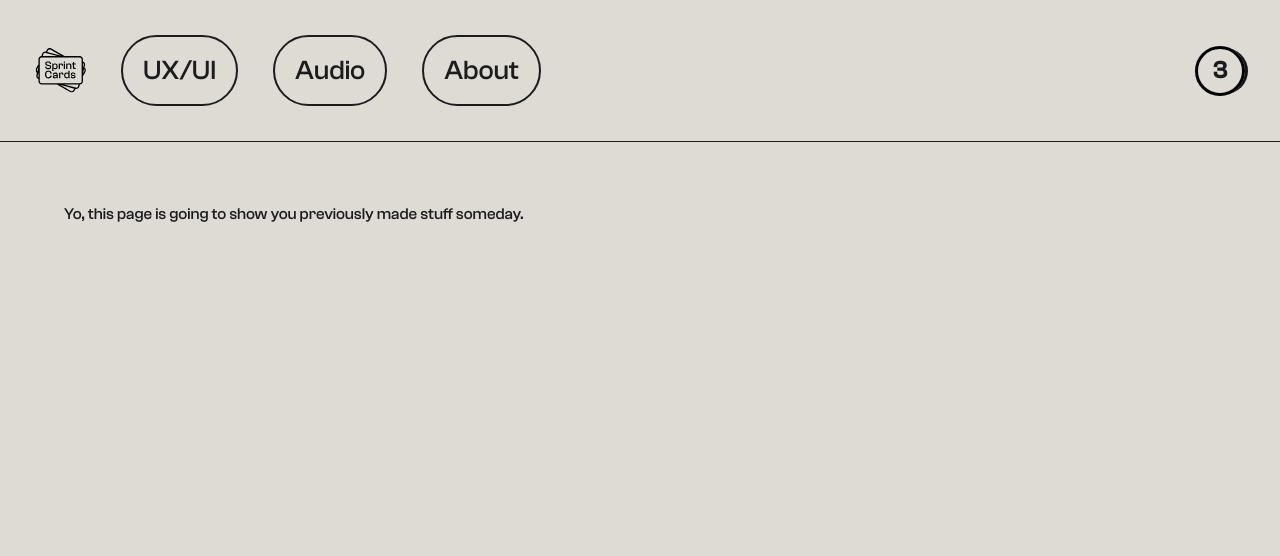
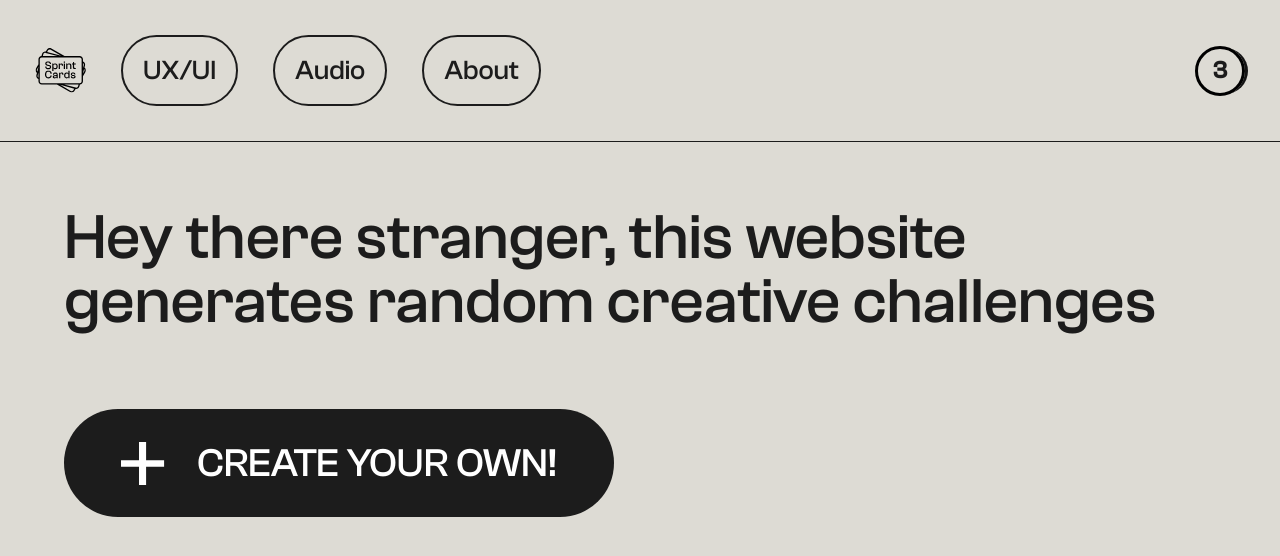
Before and after one commit to tjerk-git/sprint-cards, a SvelteKit app: page / in a window 1280 px wide. Shown: the top 556 px of the page. Built offline with nearby package versions, Linux system fonts and the light colour scheme.

Commit message:
publishing time?

```diff
--- /dev/null
+++ b/src/lib/components/createButton.svelte
@@ -0,0 +1,57 @@
+<script>
+	/**
+	 * @type {any}
+	 */
+	export let chaos;
+	/**
+	 * @type {string}
+	 */
+	export let title = '';
+	/**
+	 * @type {String | Number | null | undefined}
+	 */
+	export let opacity = 1;
+</script>
+
+<div class="plus--button" on:click={chaos} style:opacity>
+	<svg
+		width="44px"
+		height="44px"
+		viewBox="0 0 44 44"
+		version="1.1"
+		xmlns="http://www.w3.org/2000/svg"
+		xmlns:xlink="http://www.w3.org/1999/xlink"
+	>
+		<g id="Design" stroke="none" stroke-width="1" fill="none" fill-rule="evenodd">
+			<g id="Card" transform="translate(-138.000000, -908.000000)" fill="#FFF" fill-rule="nonzero">
+				<g id="Group-3" transform="translate(96.000000, 865.000000)">
+					<g id="+" transform="translate(42.011344, 43.990547)">
+						<path
+							d="M25.0824713,43 L18.0002807,43 L18.0002807,0 L25.0824713,0 L25.0824713,43 Z M43.082752,24.8480074 L0,24.8480074 L0,18.1519926 L43.082752,18.1519926 L43.082752,24.8480074 Z"
+							id="Shape"
+						/>
+					</g>
+				</g>
+			</g>
+		</g>
+	</svg>
+	{title}
+</div>
+
+<style>
+	.plus--button {
+		border-radius: 65px;
+		font-size: 2.5em;
+		text-transform: uppercase;
+		padding: 32px 48px;
+		display: flex;
+		max-width: 550px;
+		align-items: center;
+		justify-content: center;
+		background: var(--black-color);
+		cursor: pointer;
+	}
+	svg {
+		margin-right: 32px;
+	}
+</style>
--- a/src/lib/styles/style.css
+++ b/src/lib/styles/style.css
@@ -165,7 +165,7 @@ body {
 
 .shuffler {
     border-radius: 65px;
-    font-size: 4em;
+    font-size: 3.6em;
     text-transform: uppercase;
     padding: 32px 48px;
     display: flex;
@@ -177,7 +177,7 @@ body {
 .filler {
     background: #c2c0b7;
     border-radius: 65px;
-    font-size: 4em;
+    font-size: 3.6em;
     text-transform: uppercase;
     padding: 32px 48px;
     display: flex;
@@ -186,4 +186,13 @@ body {
     justify-content: center;
 }
 
+.share_container {
+    min-width: 45%;
+    align-items: baseline;
+    align-content: stretch;
+    flex-wrap: wrap;
+    flex-direction: row;
+    display: flex;
+}
+
 @media only screen and (max-width: 600px) {}
--- a/src/routes/+page.svelte
+++ b/src/routes/+page.svelte
@@ -1,9 +1,19 @@
 <script>
+	import CreateButton from '$lib/components/createButton.svelte';
 </script>
 
 <div class="shuffle_container">
-	<h1>Yo, this page is going to show you previously made stuff someday.</h1>
+	<h1>Hey there stranger, this website generates random creative challenges</h1>
+	<a href="/shuffle/design"><CreateButton title="Create your own!" /></a>
 </div>
 
 <style>
+	h1 {
+		font-size: 4em;
+		margin-bottom: 75px;
+	}
+	a {
+		text-decoration: none;
+		color: white;
+	}
 </style>
--- a/src/routes/api/design/+server.ts
+++ b/src/routes/api/design/+server.ts
@@ -32,7 +32,7 @@ export const GET = async () => {
             {
                 "id": 6,
                 "title": 'The youngest (non-baby) person you know',
-                "slug": 'The-yougest-non-baby-person-you-know',
+                "slug": 'The-youngest-(non-baby)-person-you-know',
             },
             {
                 "id": 7,
@@ -52,7 +52,7 @@ export const GET = async () => {
             {
                 "id": 10,
                 "title": 'Bob (you pick the Bob)',
-                "slug": 'Bob-you-pick-the-bob',
+                "slug": 'Bob-(you-pick-the-Bob)',
             },
             {
                 "id": 11,
--- a/src/routes/share/[field]/[slug]/+page.svelte
+++ b/src/routes/share/[field]/[slug]/+page.svelte
@@ -1,9 +1,10 @@
 <script>
+	import CreateButton from '$lib/components/createButton.svelte';
 	import { page } from '$app/stores';
-	import slugify from 'slugify';
 	import Filler from '$lib/components/Filler.svelte';
 	import Static from '$lib/components/Static.svelte';
 	import Error from '$lib/components/Error.svelte';
+	import PlusButton from '$lib/components/PlusButton.svelte';
 
 	const { slug } = $page.params;
 
@@ -12,20 +13,21 @@
 	let filler = true;
 
 	export let data;
-
-	const audiences = data.json.audiences.find((item) => item.slug === slugs[0]);
-	const platforms = data.json.platforms.find((item) => item.slug === slugs[1]);
-
-	const chaosModifiers = data.json.chaosModifiers.find((item) => item.slug === slugs[2]);
+	//@todo change this to something more reliable?
+	const audiences = data.json.audiences.find(
+		(/** @type {{ slug: string; }} */ item) => item.slug === slugs[0]
+	);
+	const platforms = data.json.platforms.find(
+		(/** @type {{ slug: string; }} */ item) => item.slug === slugs[1]
+	);
+	const chaosModifiers = data.json.chaosModifiers.find(
+		(/** @type {{ slug: string; }} */ item) => item.slug === slugs[2]
+	);
 </script>
 
 <div class="share_container">
-	<!-- {#each data.json.chaosModifiers as platform}
-		<li>"slug": "{slugify(platform.title)}",</li>
-	{/each} -->
-
 	{#if audiences && platforms}
-		<Filler title="Design" />
+		<Filler title="Design" {filler} />
 		<Static title={platforms.title} color="green" {filler} />
 		<Filler title="For" />
 		<Static title={audiences.title} color="purple" />
@@ -36,3 +38,22 @@
 		<Static title={chaosModifiers.title} color="yellow" />
 	{/if}
 </div>
+
+<footer>
+	<div class="spacer" />
+	<a href="/shuffle/{$page.params.field}"><CreateButton title="Create your own!" /></a>
+</footer>
+
+<style>
+	a {
+		text-decoration: none;
+		color: white;
+	}
+
+	footer {
+		padding-top: 70px;
+		display: flex;
+		width: 100%;
+		justify-content: space-between;
+	}
+</style>
```
Also changed, not shown: src/lib/components/Filler.svelte (+8 -1 lines), src/lib/components/Modal.svelte (+22 -10 lines), src/routes/shuffle/[field]/+page.svelte (+11 -3 lines).
